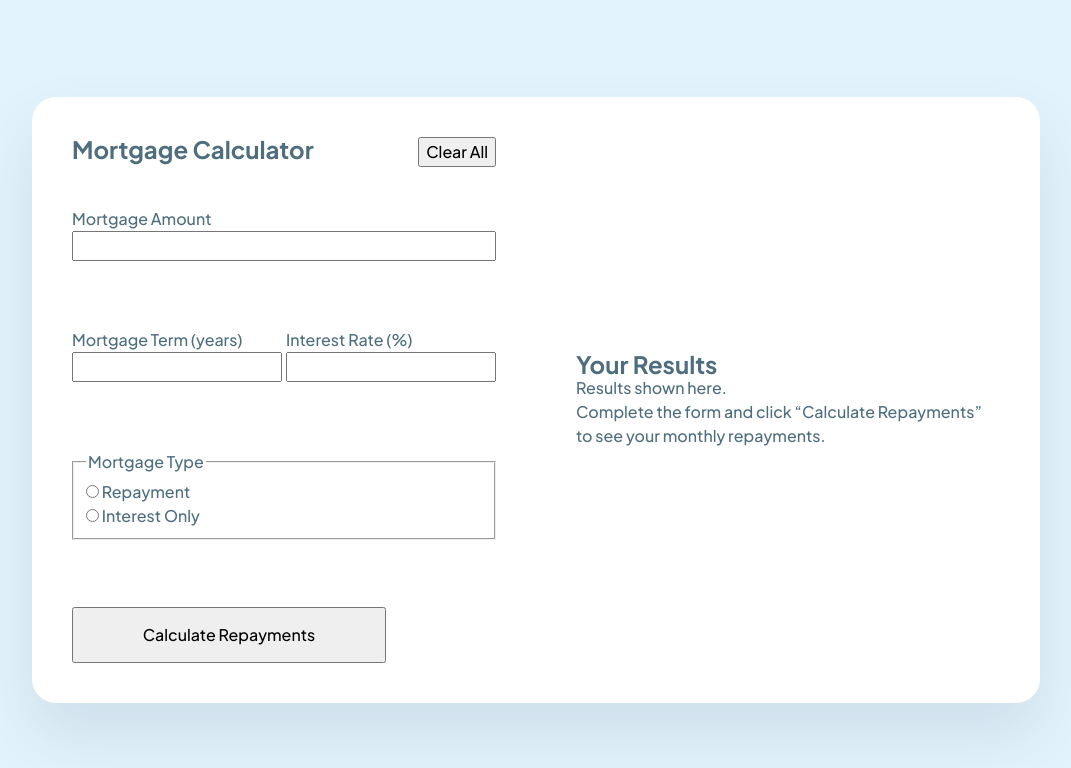
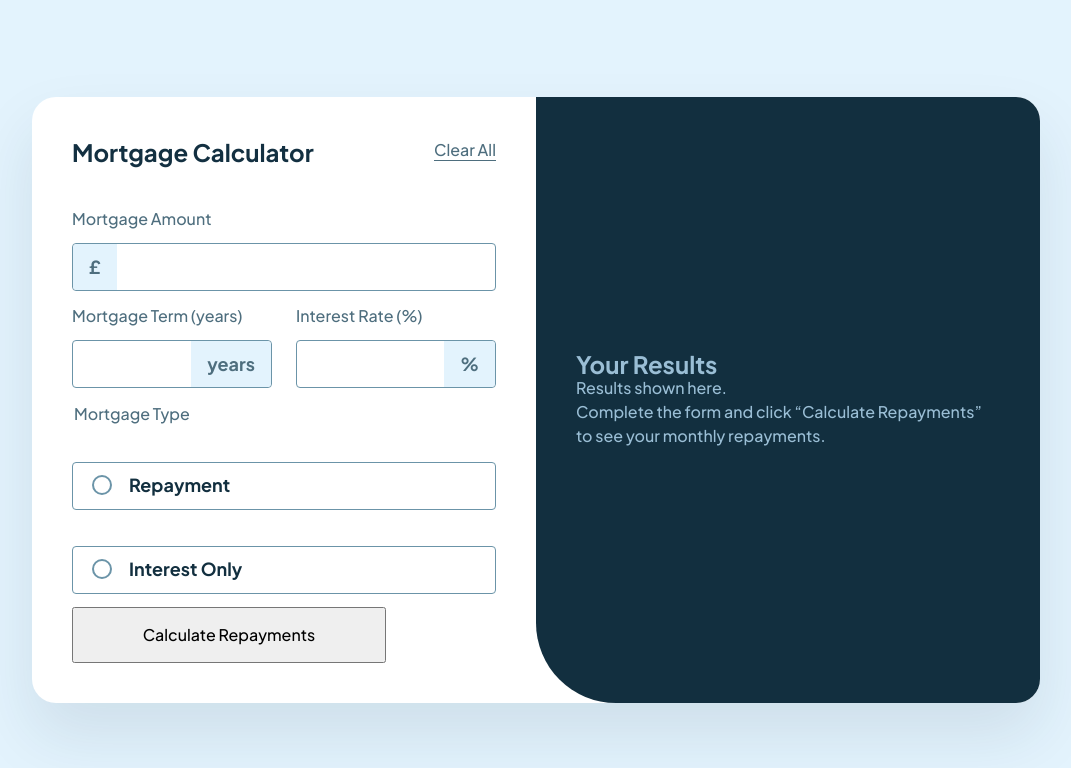
Before and after one commit to JuliyaPershina/mortgage-repayment-calculator, a plain HTML site: page index.html in a window 1280 px wide. Shown: the whole page, without its empty margins (104-1175 px from the left). Drawn offline with Linux system fonts and the light colour scheme.

Commit message:
Зроблено css форми

```diff
--- a/index.html
+++ b/index.html
@@ -18,36 +18,62 @@
         <form id="mortgage-form">
           <div class="form-group">
             <label for="amount">Mortgage Amount</label>
-            <input type="number" id="amount" name="amount" required />
+            <div class="input-wrapper">
+              <span class="input-prefix">£</span>
+              <input type="number" id="amount" name="amount" required />
+              <div class="error-message">Error text</div>
+            </div>
           </div>
 
           <div class="form-conditions">
             <div class="form-group">
               <label for="term">Mortgage Term (years)</label>
-              <input type="number" id="term" name="term" required />
+              <div class="input-wrapper">
+                <span class="input-suffix">years</span>
+                <input type="number" id="term" name="term" required />
+                <div class="error-message">Error text</div>
+              </div>
             </div>
 
             <div class="form-group">
               <label for="rate">Interest Rate (%)</label>
-              <input type="number" id="rate" name="rate" step="0.01" required />
+              <div class="input-wrapper">
+                <span class="input-suffix">%</span>
+                <input
+                  type="number"
+                  id="rate"
+                  name="rate"
+                  step="0.01"
+                  required
+                />
+                <div class="error-message">Error text</div>
+              </div>
             </div>
           </div>
 
           <fieldset>
             <legend>Mortgage Type</legend>
-            <label>
+
+            <div class="mortageRadio">
               <input
                 type="radio"
                 name="mortgageType"
+                id="repayment"
                 value="repayment"
                 required
               />
-              Repayment
-            </label>
-            <label>
-              <input type="radio" name="mortgageType" value="interest-only" />
-              Interest Only
-            </label>
+              <label for="repayment">Repayment</label>
+            </div>
+
+            <div class="mortageRadio">
+              <input
+                type="radio"
+                name="mortgageType"
+                id="interest-only"
+                value="interest-only"
+              />
+              <label for="interest-only">Interest Only</label>
+            </div>
           </fieldset>
 
           <button class="submit" type="submit">Calculate Repayments</button>
@@ -93,5 +119,6 @@
         </article>
       </section>
     </div>
+    <script src="./script.js"></script>
   </body>
 </html>
--- /dev/null
+++ b/script.js
@@ -0,0 +1,38 @@
+const wrappers = document.querySelectorAll('.input-wrapper');
+
+//підсвітка полів input
+wrappers.forEach((wrapper) => {
+  const input = wrapper.querySelector('input');
+
+  input.addEventListener('focus', () => {
+    const errorMessage = wrapper.querySelector('input+.error-message');
+    console.log(errorMessage);
+
+    wrapper.classList.add('focused');
+    wrapper.classList.remove('errored');
+    errorMessage.classList.remove('error-message-errored');
+    input.addEventListener('blur', () => {
+      console.log(input.value);
+      wrapper.classList.remove('focused');
+      if (isTextErrore(input)) {
+        wrapper.classList.add('errored');
+        errorMessage.classList.add('error-message-errored');
+      }
+    });
+    input.addEventListener('mouseenter', () => {
+      wrapper.classList.remove('errored');
+
+      errorMessage.classList.remove('error-message-errored');
+    });
+    input.addEventListener('mouseleave', () => {
+      if (isTextErrore(input)) {
+        wrapper.classList.add('errored');
+        errorMessage.classList.add('error-message-errored');
+      }
+    });
+  });
+
+  function isTextErrore(input) {
+    return input.value.trim() === '';
+  }
+});
--- a/style.css
+++ b/style.css
@@ -1,5 +1,6 @@
 :root {
   --lime: hsl(61, 70%, 52%);
+  --limeLight: hsla(61, 70%, 52%, 0.15);
   --red: hsl(4, 69%, 50%);
   --white: hsl(0, 0%, 100%);
   --slate-100: hsl(202, 86%, 94%);
@@ -59,6 +60,21 @@ section {
     display: flex;
     justify-content: space-between;
     padding-block-end: 40px;
+    h1 {
+      font-weight: 700;
+      font-size: 24px;
+      line-height: 125%;
+      color: #133041;
+    }
+    button {
+      background: transparent;
+      border: none;
+      border-bottom: 1px solid var(--slate-700);
+      color: inherit;
+      width: 62px;
+      height: 24px;
+      padding-inline: 0;
+    }
   }
   form {
     width: 100%;
@@ -67,18 +83,189 @@ section {
     flex-direction: column;
     justify-content: space-between;
   }
+  input::-webkit-outer-spin-button,
+  input::-webkit-inner-spin-button {
+    -webkit-appearance: none;
+    margin: 0;
+  }
+  input[type='number'] {
+    -moz-appearance: textfield;
+  }
   .form-group {
+    position: relative;
     display: flex;
     flex-direction: column;
+    label {
+      padding-block-end: 12px;
+    }
+    .input-wrapper {
+      position: relative;
+      display: flex;
+      align-items: center;
+      input {
+        color: var(--slate-900);
+        font-weight: 700;
+        font-size: 18px;
+        line-height: 125%;
+      }
+    }
+
+    .input-prefix,
+    .input-suffix {
+      position: absolute;
+      left: 1px;
+      font-weight: 700;
+      pointer-events: none;
+      font-size: 18px;
+      line-height: 125%;
+      background: var(--slate-100);
+      height: 46px;
+      display: flex;
+      align-items: center;
+      justify-content: center;
+      padding: 16px;
+      border-radius: 4px 0px 0px 4px;
+    }
+    .input-wrapper.focused .input-prefix,
+    .input-wrapper.focused .input-suffix {
+      background: var(--lime);
+      color: var(--slate-900);
+    }
+    .input-wrapper.focused input,
+    .input-wrapper.focused input {
+      border: 1px solid var(--lime);
+    }
+
+    .input-wrapper.errored .input-prefix,
+    .input-wrapper.errored .input-suffix {
+      background: var(--red);
+      color: var(--white);
+    }
+    .input-wrapper.errored input,
+    .input-wrapper.errored input {
+      border: 1px solid var(--red);
+    }
+    .error-message {
+      position: absolute;
+      color: red;
+      font-size: 14px;
+      bottom: -30px;
+      display: none;
+    }
+    .error-message-errored {
+      display: block;
+    }
+
+    .input-suffix {
+      left: auto;
+      right: 1px;
+      border-radius: 0px 4px 4px 0px;
+    }
+
+    .input-wrapper input {
+      height: 48px;
+      border: 1px solid var(--slate-500);
+      border-radius: 4px;
+      width: 100%;
+      box-sizing: border-box;
+    }
+    .input-wrapper input:hover {
+      border: 1px solid var(--slate-900);
+      outline: none;
+    }
+    .input-wrapper input:focus {
+      border: 1px solid var(--lime);
+      outline: none;
+    }
+    input#amount {
+      padding-left: 60px;
+    }
+    input#term,
+    input#rate {
+      padding-left: 16px;
+    }
   }
   .form-conditions {
     display: flex;
     justify-content: space-between;
+    gap: 24px;
   }
   fieldset {
     display: flex;
     flex-direction: column;
+    border: none;
+    gap: 12px;
+    justify-content: center;
+    padding: 0;
+    legend {
+      margin-block-end: 12px;
+    }
+    .mortageRadio {
+      position: relative;
+    }
+    label {
+      width: 100%;
+      display: flex;
+      border: 1px solid var(--slate-500);
+      border-radius: 4px;
+      color: var(--slate-900);
+      font-weight: 700;
+      font-size: 18px;
+      line-height: 125%;
+      align-items: center;
+      justify-content: flex-start;
+      padding-inline-start: 56px;
+      height: 48px;
+      cursor: pointer;
+    }
+    input:checked + label {
+      background: var(--limeLight);
+      border-color: var(--lime);
+    }
+    input:checked + label::after {
+      content: '';
+      position: absolute;
+      bottom: 20px;
+      left: 25px;
+      width: 10px;
+      height: 10px;
+      border: 2px solid var(--lime);
+      background: var(--lime);
+      border-radius: 50%;
+      cursor: pointer;
+      vertical-align: middle;
+    }
+    input[type='radio'] {
+      -webkit-appearance: none;
+      -moz-appearance: none;
+      appearance: none;
+    }
+
+    label::before {
+      content: '';
+      position: absolute;
+      bottom: 15px;
+      left: 20px;
+      width: 20px;
+      height: 20px;
+      border: 2px solid var(--slate-500);
+      border-radius: 50%;
+      cursor: pointer;
+      vertical-align: middle;
+    }
+    input:checked + label::before {
+      border: 2px solid var(--lime);
+    }
+
+    input[type='radio']:focus {
+      outline: none;
+      box-shadow: 0 0 0 3px var(--slate-200);
+    }
+    label:hover {
+      border: 1px solid var(--lime);
+    }
   }
+
   .submit {
     width: 314px;
     height: 56px;
@@ -86,7 +273,9 @@ section {
 }
 
 .results {
-  /* width: 50%; */
+  background: var(--slate-900);
+  border-radius: 0px 24px 24px 80px;
+  color: var(--slate-300);
 }
 .resultsEmpty {
 }
```
